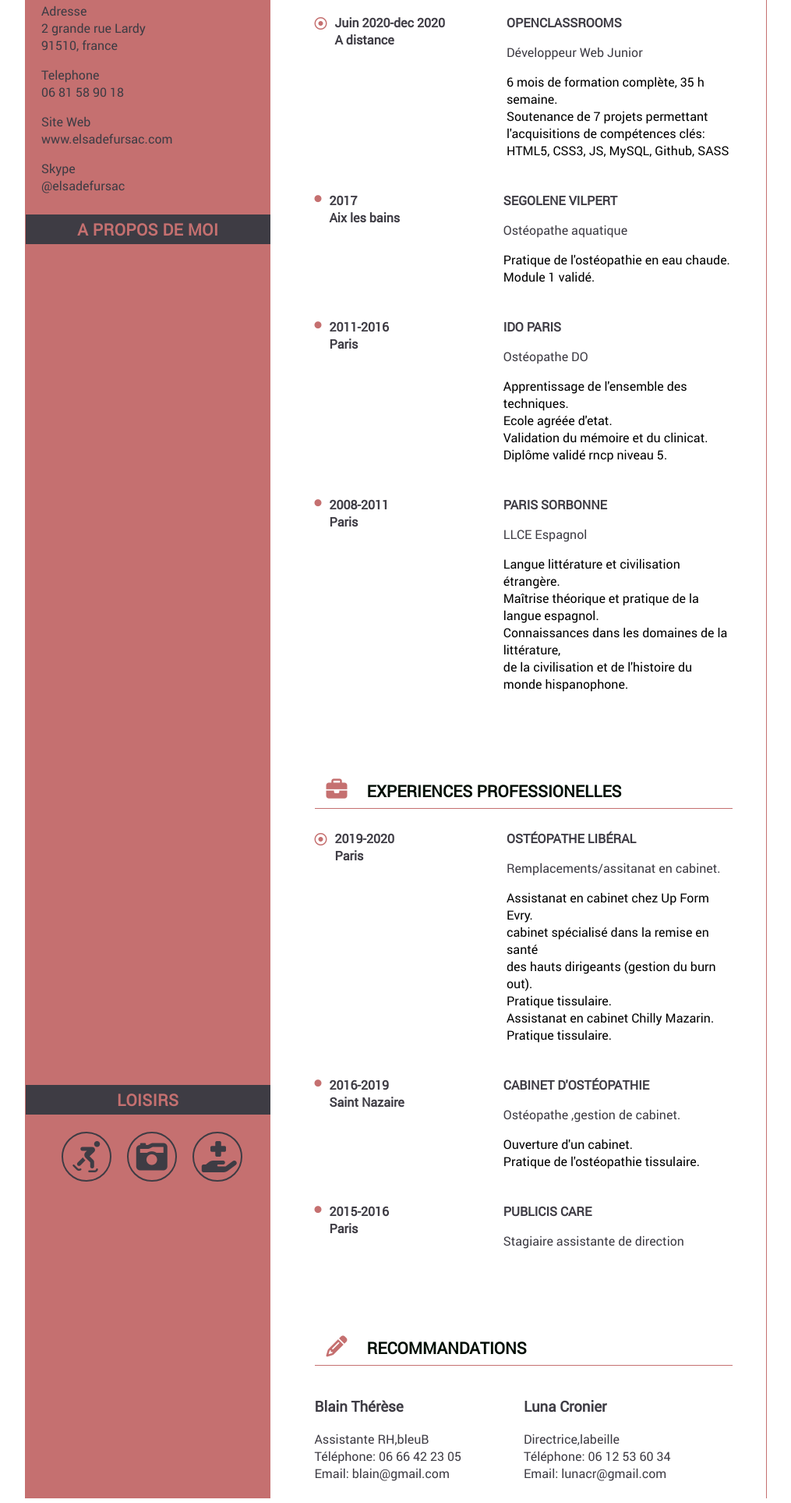
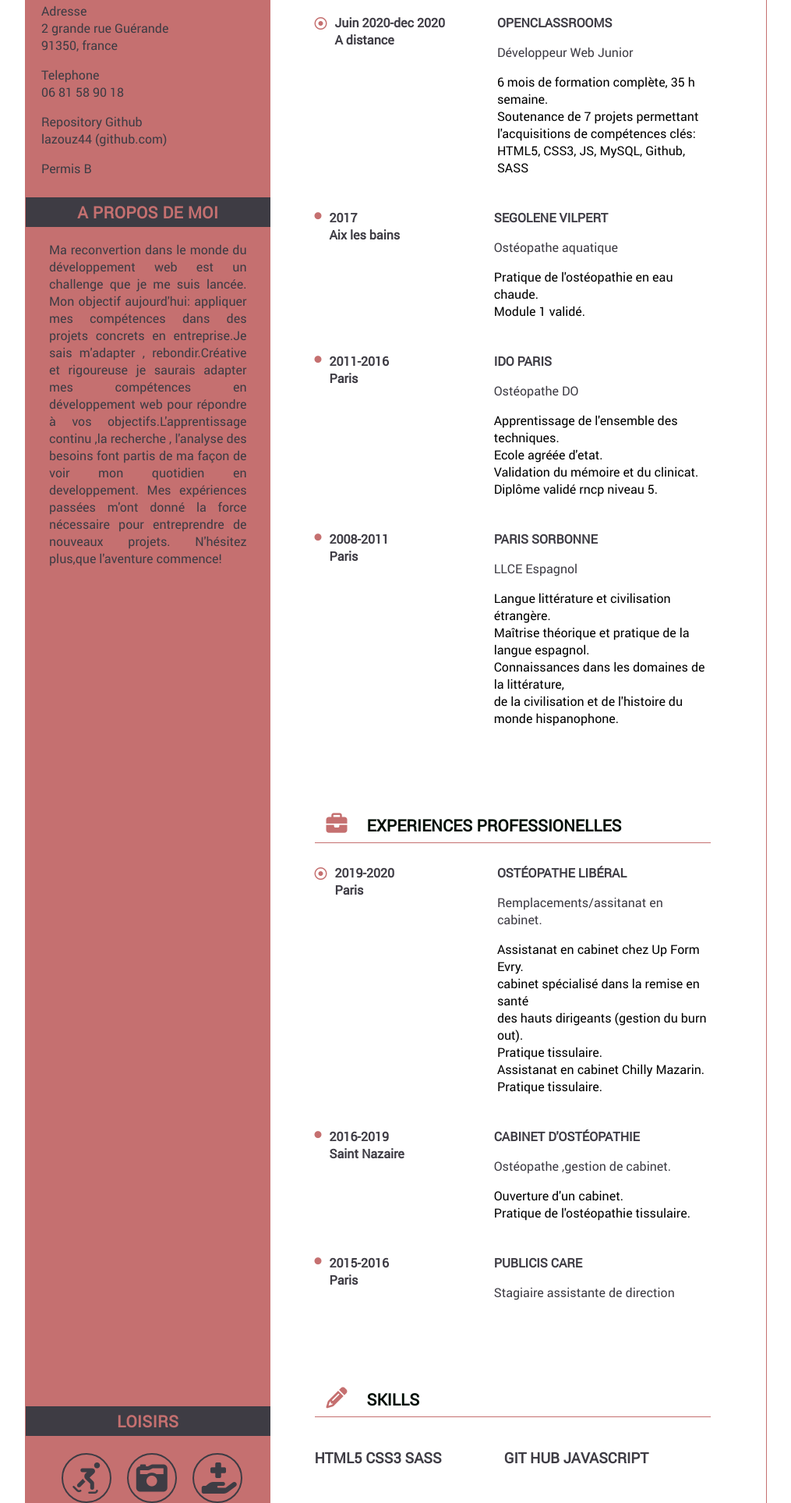
Before and after one commit to lazouz44/CV, a plain HTML site: page index.html in a window 1280 px wide. Shown: the part 302-2229 px from the top of the page at 78% size, without its empty margins (132-1147 px from the left). Drawn offline with Linux system fonts and the light colour scheme.

Commit message:
modif mise à jour du cv

```diff
--- a/index.html
+++ b/index.html
@@ -1,19 +1,29 @@
 <!DOCTYPE html>
 <html lang="fr">
   <head>
-  <script src="https://kit.fontawesome.com/c66dd85e87.js" crossorigin="anonymous"></script>
+    <script
+      src="https://kit.fontawesome.com/c66dd85e87.js"
+      crossorigin="anonymous"
+    ></script>
     <title>DE FURSAC Elsa - Developpeuse Web</title>
-  <meta charset="utf-8">
-  <meta name="viewport" content="width=device-width">
+    <meta charset="utf-8" />
+    <meta name="viewport" content="width=device-width" />
     <link rel="stylesheet" href="css/style.css" />
     <link rel="shortcut icon" href="images/favicon.png" />
-  <link rel="stylesheet" media="all and (max-width:1024px)" href="css/tablette.css" />
-  <link rel="stylesheet" media="all and (max-width:600px)" href="css/phone.css" />
+    <link
+      rel="stylesheet"
+      media="all and (max-width:1024px)"
+      href="css/tablette.css"
+    />
+    <link
+      rel="stylesheet"
+      media="all and (max-width:600px)"
+      href="css/phone.css"
+    />
   </head>
 
   <body>
     <main class="bloc_page">
-
       <!--ASIDE-->
       <aside>
         <div class="logo">
@@ -24,26 +34,35 @@
         <div class="parafaside">
           <ul class="add">
             <li>Adresse</li>
-      		  <li>2 grande rue Lardy</li>
-      		  <li>91510, france</li>
+            <li>2 grande rue Guérande</li>
+            <li>91350, france</li>
           </ul>
           <ul class="tel">
             <li>Telephone</li>
             <li>06 81 58 90 18</li>
           </ul>
           <ul class="site">
-            <li>Site Web</li>
-      		  <li>www.elsadefursac.com</li>
+            <li>Repository Github</li>
+            <li>lazouz44 (github.com)</li>
           </ul>
           <ul class="skype">
-            <li>Skype</li>
-      			<li>@elsadefursac</li>
+            <li>Permis B</li>
           </ul>
         </div>
 
-        <h2 class="titaside">A PROPOS DE MOI</h2>
+        <h2 class="titaside">A propos de moi</h2>
         <div class="parafasidemid">
           <p>
+            Ma reconvertion dans le monde du développement web est un challenge
+            que je me suis lancée. Mon objectif aujourd'hui: appliquer mes
+            compétences dans des projets concrets en entreprise.Je sais
+            m'adapter , rebondir.Créative et rigoureuse je saurais adapter mes
+            compétences en développement web pour répondre à vos
+            objectifs.L'apprentissage continu ,la recherche , l'analyse des
+            besoins font partis de ma façon de voir mon quotidien en
+            developpement. Mes expériences passées m'ont donné la force
+            nécessaire pour entreprendre de nouveaux projets. N'hésitez plus,que
+            l'aventure commence!
           </p>
         </div>
 
@@ -65,7 +84,9 @@
 
         <div class="blocArticle">
           <div class="titreimage">
-            <h3 class="titarticle"><i class="fas fa-graduation-cap"></i>FORMATIONS</h3>
+            <h3 class="titarticle">
+              <i class="fas fa-graduation-cap"></i>FORMATIONS
+            </h3>
           </div>
           <div class="ensemble1">
             <i class="far fa-dot-circle"></i>
@@ -135,7 +156,9 @@
                 <li>Langue littérature et civilisation étrangère.</li>
                 <li>Maîtrise théorique et pratique de la langue espagnol.</li>
                 <li>Connaissances dans les domaines de la littérature,</li>
-                <li>de la civilisation et de l'histoire du monde hispanophone.</li>
+                <li>
+                  de la civilisation et de l'histoire du monde hispanophone.
+                </li>
               </ul>
             </article>
           </div>
@@ -143,7 +166,9 @@
 
         <div class="blocArticle">
           <div class="titreimage">
-            <h3 class="titarticle"><i class="fas fa-briefcase"></i>EXPERIENCES PROFESSIONELLES</h3>
+            <h3 class="titarticle">
+              <i class="fas fa-briefcase"></i>EXPERIENCES PROFESSIONELLES
+            </h3>
           </div>
           <div class="ensemble1">
             <i class="far fa-dot-circle"></i>
@@ -198,20 +223,24 @@
 
         <div class="blocArticle">
           <div class="titreimage">
-            <h3 class="titarticle"><i class="fas fa-pencil-alt"></i>RECOMMANDATIONS</h3>
+            <h3 class="titarticle"><i class="fas fa-pencil-alt"></i>SKILLS</h3>
           </div>
           <div class="blocrecommand">
             <div class="recommand">
-              <h3>Blain Thérèse</h3>
-              <p>Assistante RH,bleuB<br>
-                 Téléphone: 06 66 42 23 05<br>
-                 Email: blain@gmail.com</p>
+              <h3>HTML5 CSS3 SASS</h3>
+              <!--<p>
+                Assistante RH,bleuB<br />
+                Téléphone: 06 66 42 23 05<br />
+                Email: blain@gmail.com
+              </p>-->
             </div>
             <div class="recommand">
-              <h3>Luna Cronier</h3>
-              <p>Directrice,labeille<br>
-                 Téléphone: 06 12 53 60 34<br>
-                 Email: lunacr@gmail.com</p>
+              <h3>GIT HUB JAVASCRIPT</h3>
+              <!--<p>
+                Directrice,labeille<br />
+                Téléphone: 06 12 53 60 34<br />
+                Email: lunacr@gmail.com
+              </p>-->
             </div>
           </div>
         </div>
```
Lines whose indentation alone changed are shown as unchanged.
